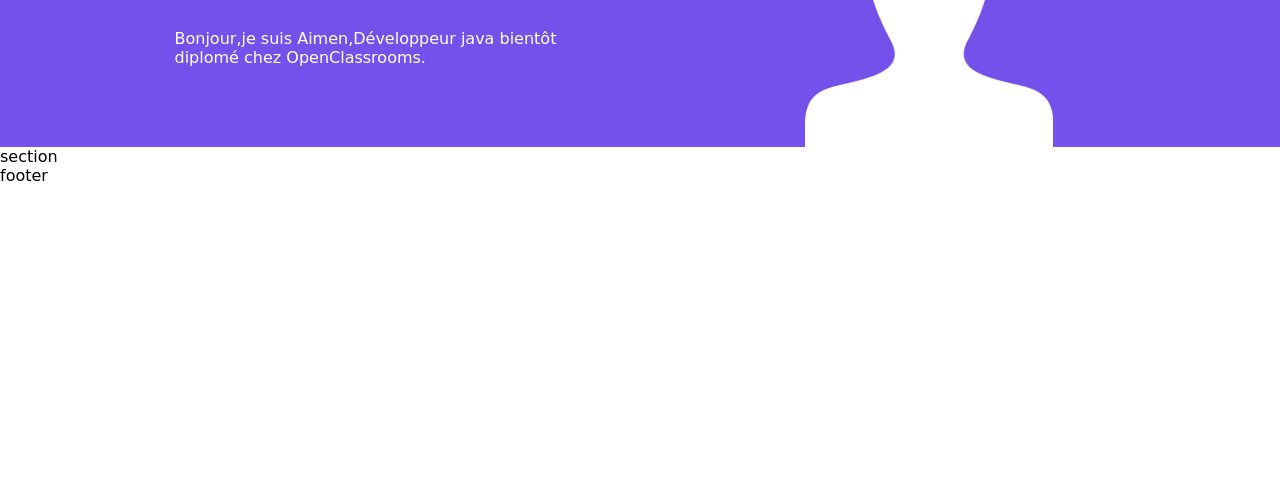
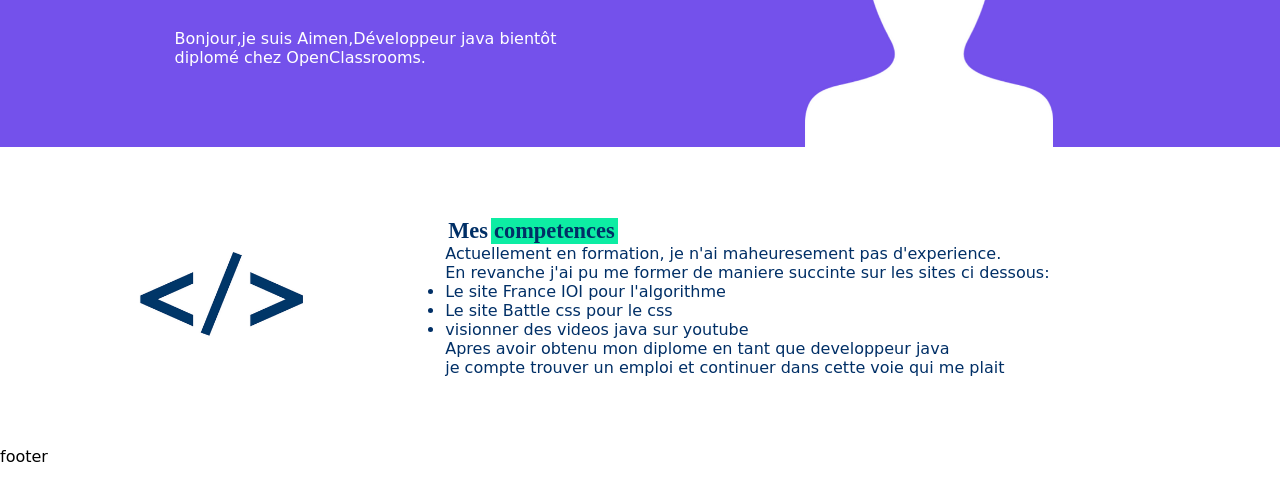
Before and after one commit to Syllatre/P1_03_website, a plain HTML site: page index.html in a window 1280 px wide. Shown: the part 153-654 px from the top of the page. Drawn offline with Linux system fonts and the light colour scheme; a web font is replaced by a local one.

Commit message:
creation de la partie section

```diff
--- a/index.html
+++ b/index.html
@@ -17,7 +17,23 @@
                 </div>
                 <div id ="part_right_header"><img src="images/tete.png" alt="tete"/></div>
             </header>
-            <section class="section">section</section>
+            <section>
+                <div id='part_left_section'><img src="images/symbole.png" alt="symbole"/></div>
+                <div id='part_right_section'>
+                    <div class="mes_competence">
+                        <span id='mes'>Mes</span><p class="cadre_vert">competences</p>
+                    </div>
+                    <p>Actuellement en formation, je n'ai maheuresement pas d'experience.<br>
+                       En revanche j'ai pu me former de maniere succinte sur les sites ci dessous:</p>
+                       <ul>
+                           <li>Le site France IOI pour l'algorithme</li>
+                           <li>Le site Battle css pour le css</li>
+                           <li>visionner des videos java sur youtube</li>
+                       </ul>
+                       <p>Apres avoir obtenu mon diplome en tant que developpeur java<br>
+                          je compte trouver un emploi et continuer dans cette voie qui me plait</p>
+                </div>
+            </section>
             <footer class="footer">footer</footer>
         </div>
     </body>
--- a/style.css
+++ b/style.css
@@ -50,6 +50,45 @@ header h1{
     text-align: left;
     margin-top: 50px;
 }
+
+/*Section*/
+section{
+    display:flex;
+    height: 300px;
+    max-width: 100%;
+    justify-content: space-around;
+}
+#mes{
+    display: inline-block;
+    font-size: 1.4em;
+    padding: 0 3px 0 3px;
+    font-weight: bold;
+    color: #002f66;
+    font-family: 'RosveliT-Italic';
+}
+#part_right_section{
+    display: flex;
+    flex-direction: column;
+    flex:3;
+    color: #002f66;
+    flex-wrap: wrap;
+    align-items: left;
+    justify-content: center;
+}
+#part_left_section{
+    height: 120px;
+    width:120px;
+    align-self: center;
+    flex:1.6;
+    display: flex;
+    align-items: center;
+    justify-content: center;
+}
+#part_left_section img{
+    max-height: 100%;
+    max-width: 100%;
+}
+
 /*Responsive*/
 @media screen and (max-width:700px){
     header{
@@ -65,4 +104,10 @@ header h1{
     #presentation{
         margin-bottom: 10px;
     }
+    #part_left_section{
+        display: none;
+    }
+    #part_right_section{
+        margin: 0 10px;
+        align-items: center;
 }
```
